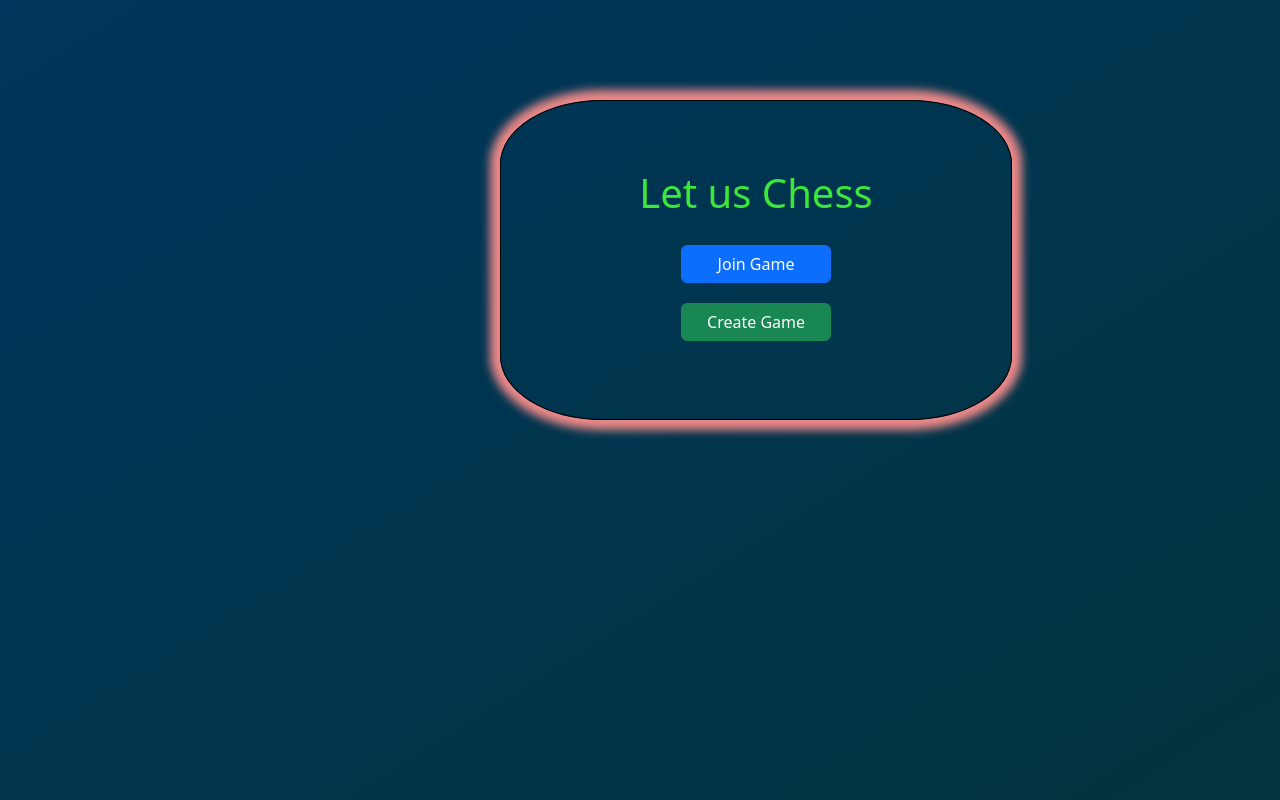
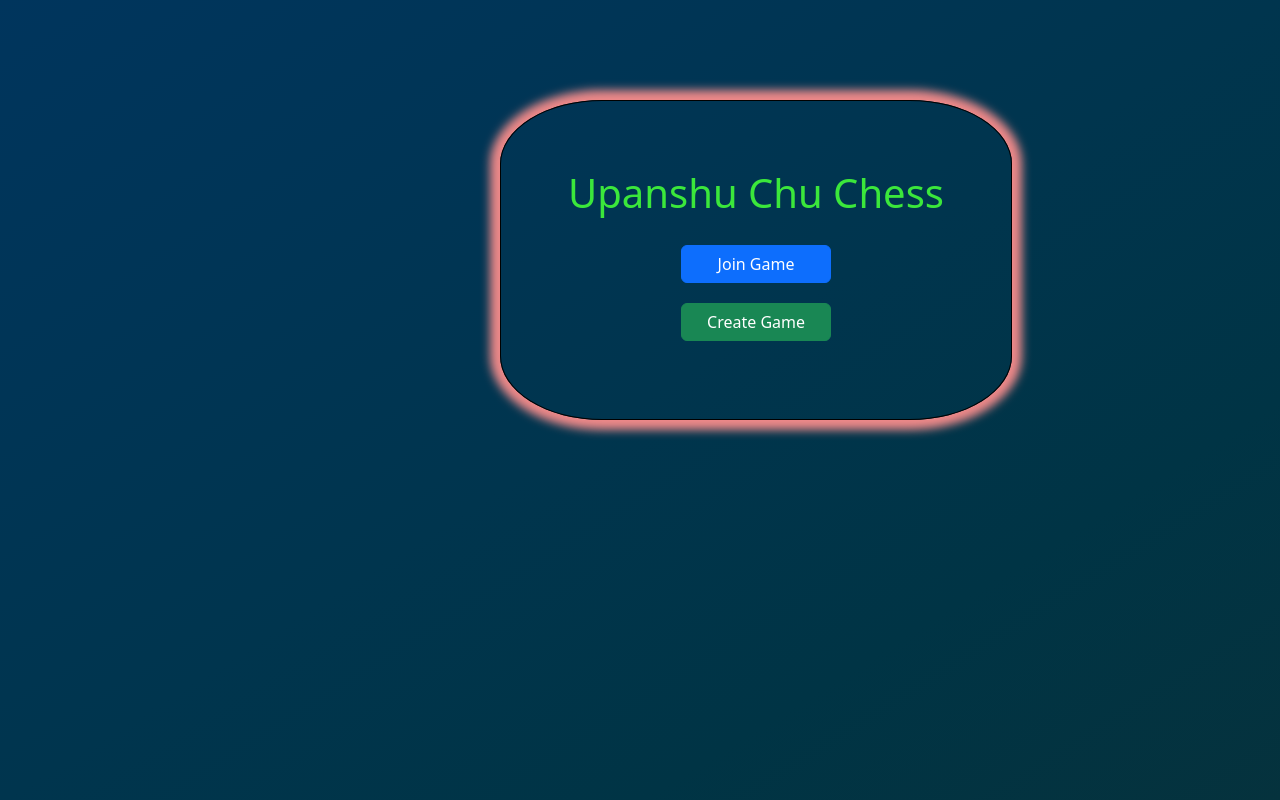
Before and after one commit to Yash7824/CHESS_FRONTEND_REPO_CD, an Angular app in the folder client/: page / in a window 1280 px wide. Built offline with nearby package versions, Linux system fonts and the light colour scheme.

Commit message:
tp: game name change

```diff
--- a/client/src/app/pages/home/home.component.html
+++ b/client/src/app/pages/home/home.component.html
@@ -1,7 +1,7 @@
 <div class="home--Page">
 
 <div class="menu--Container">
-  <h1>Let us Chess</h1>
+  <h1>Upanshu Chu Chess</h1>
   <button (click)="navigateTo('join')" class="btn btn-primary">Join Game</button>
   <button (click)="navigateTo('create')" class="btn btn-success"> Create Game</button>
 </div>
```
